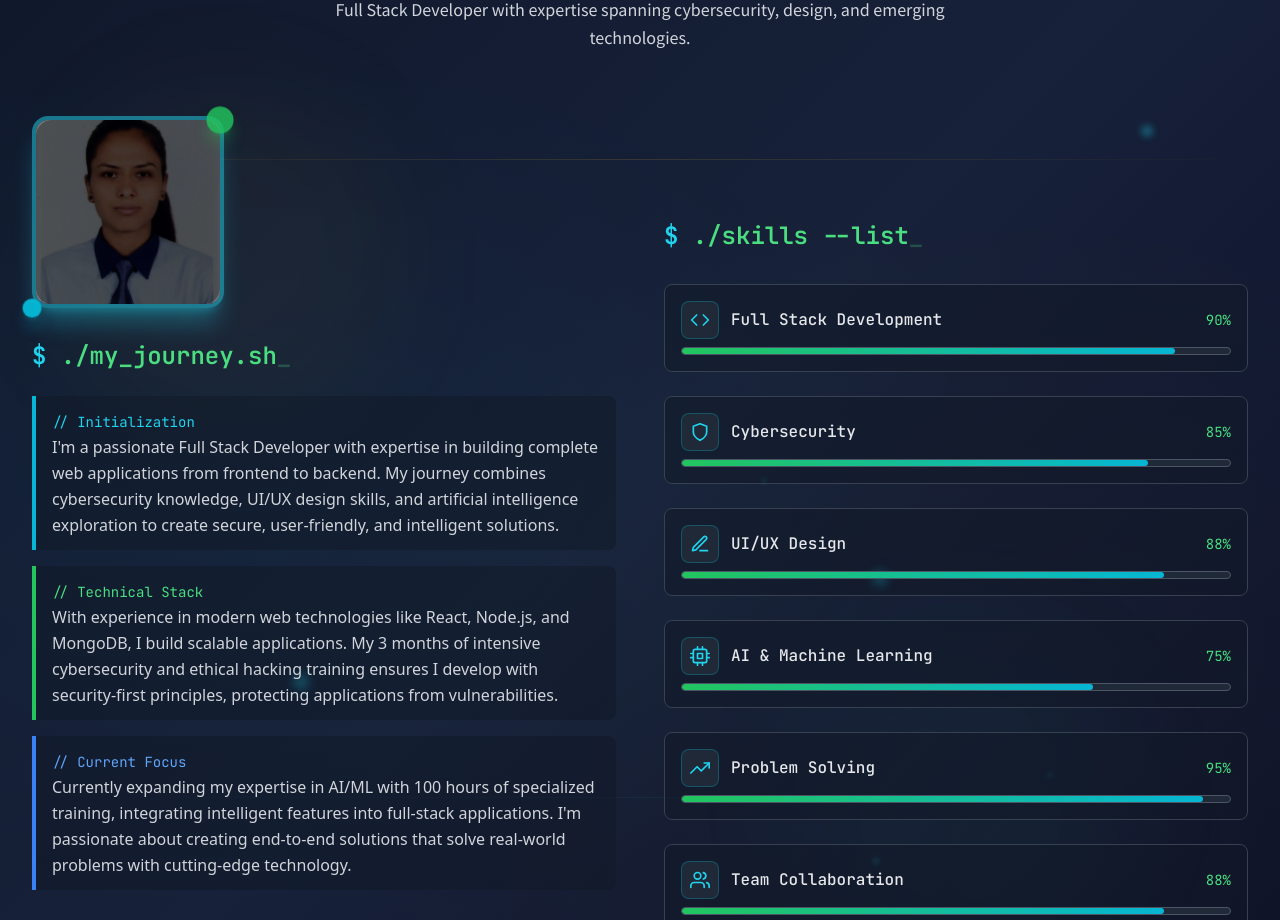
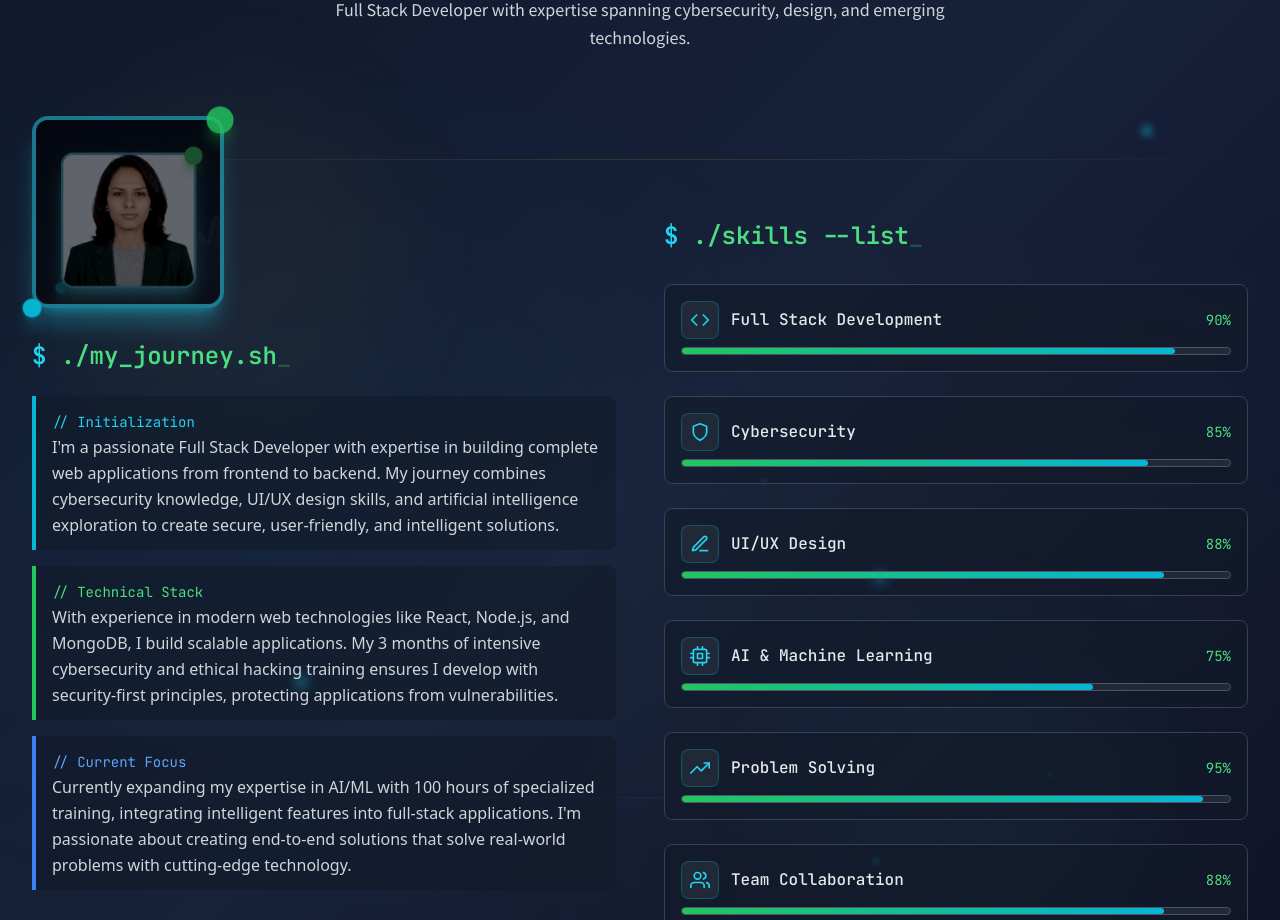
Before and after one commit to diptikc69/portfolio, a React (Vite) app in the folder frontend/: page / in a window 1280 px wide. Shown: the part 960-1880 px from the top of the page. Built offline with nearby package versions, Linux system fonts and the light colour scheme; the HTML template or start-up script is replaced by a standard one.

Commit message:
fix: update about section image to deepti.png

```diff
--- a/frontend/src/components/About.jsx
+++ b/frontend/src/components/About.jsx
@@ -166,7 +166,7 @@ const About = () => {
                 <div className="relative">
                   <div className="w-48 h-48 rounded-2xl overflow-hidden shadow-xl border-4 border-cyan-400/50 shadow-cyan-400/30 relative">
                     <img
-                      src="/images/dipti.jpeg"
+                      src="/images/deepti.png"
                       alt="Dipti K.C. - Professional Photo"
                       className="w-full h-full object-cover"
                       style={{
```
Also changed, not shown: frontend/public/images/deepti.png (added).
